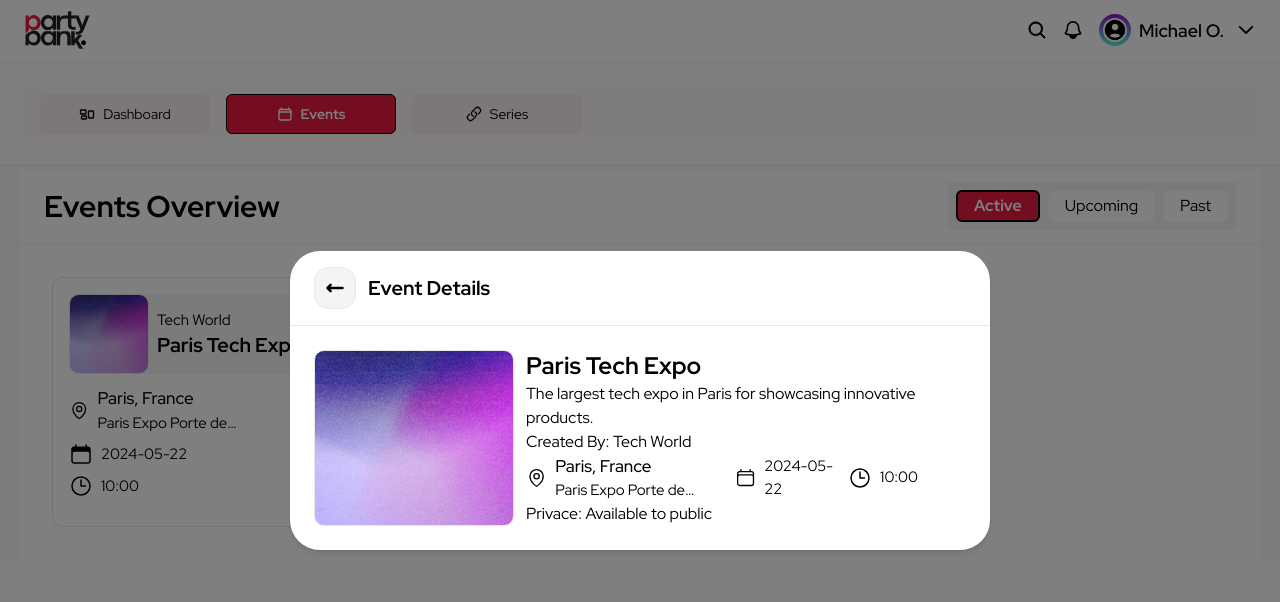
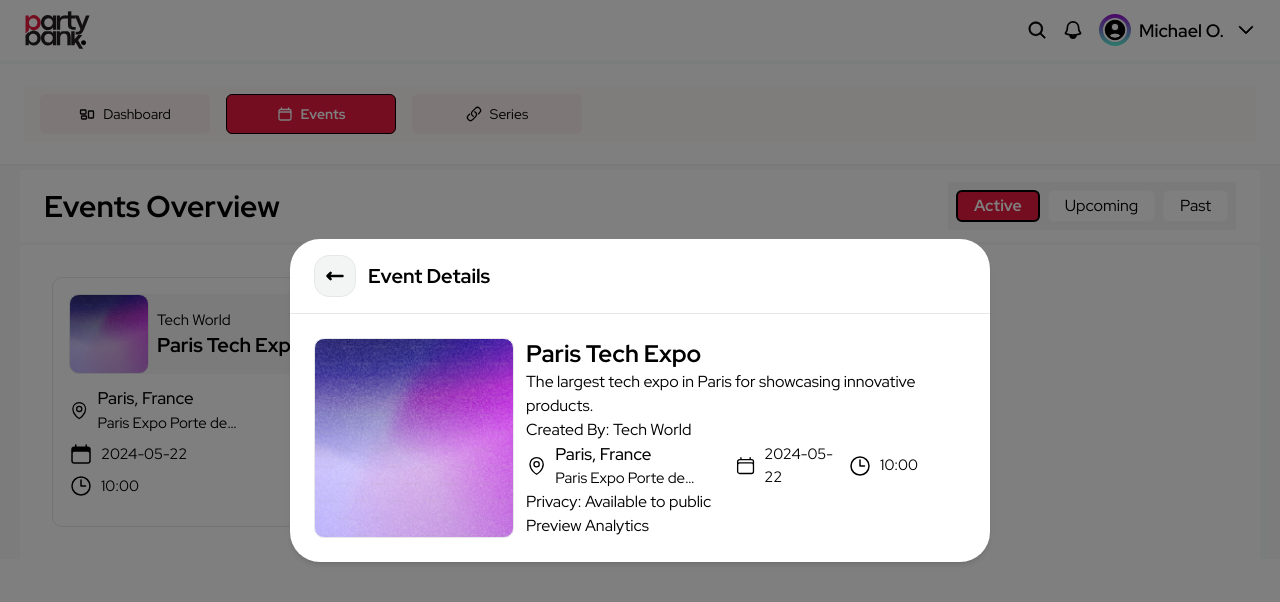
Before and after one commit to dejmartins/partybank-organizer, a Next.js app: page /dashboard/events in a window 1280 px wide. Both pictures are taken after a click on the element 190 px from the left and 402 px from the top of the page. Shown: the top 602 px of the page. Built offline with nearby package versions, Linux system fonts and the light colour scheme.

Commit message:
event-details: navigating to analytics

```diff
--- /dev/null
+++ b/app/ui/modal/event-analytics.tsx
@@ -0,0 +1,24 @@
+import { Event } from "@/app/lib/definitions";
+
+export default function EventAnalytics({ event }: { event: Event }) {
+    return (
+      <div className="p-6">
+        <h3 className="text-2xl font-bold mb-4">Event Analytics</h3>
+        <p>Total Ticket Sales: N{event.analytics.totalTicketSales}</p>
+        <p>Total Tickets Sold: {event.analytics.totalTicketsSold}</p>
+        <p>Total Validated Tickets: {event.analytics.totalValidatedTickets}</p>
+        <p>Total Cancelled Tickets: {event.analytics.totalCancelledTickets}</p>
+
+        <h4 className="mt-4 text-xl font-bold">Attendees</h4>
+        <ul>
+          {event.analytics.attendees.map((attendee) => (
+            <li key={attendee.ticketID} className="border-b py-2">
+              <p>Email: {attendee.email}</p>
+              <p>Ticket: {attendee.ticketName} (ID: {attendee.ticketID})</p>
+              <p>Purchased At: {new Date(attendee.purchasedAt).toLocaleString()}</p>
+            </li>
+          ))}
+        </ul>
+      </div>
+    );
+  }
--- a/app/ui/modal/event-details.tsx
+++ b/app/ui/modal/event-details.tsx
@@ -1,6 +1,8 @@
+import { useState } from "react";
 import { ArrowLongLeftIcon, CalendarIcon, ClockIcon, MapPinIcon } from "@heroicons/react/24/outline";
 import Modal from "./base-modal";
 import { Event } from "@/app/lib/definitions";
+import EventAnalytics from "./event-analytics";
 
 export default function EventDetailsModal({
   event,
@@ -9,17 +11,48 @@ export default function EventDetailsModal({
   event: Event;
   onClose: () => void;
 }) {
+  const [viewAnalytics, setViewAnalytics] = useState(false);
+
+  const toggleAnalyticsView = () => {
+    setViewAnalytics((prev) => !prev);
+  };
+
   return (
     <Modal isOpen={true} onClose={onClose}>
       <div>
         <div className="flex justify-between px-6 py-4 border-0 border-b">
           <div className="flex items-center gap-3">
-                <button onClick={onClose} className="border cursor-pointer bg-[#F3F5F5] px-[10px] py-[5px] rounded-[15px]">
-                    <ArrowLongLeftIcon className="w-[20px] h-[30px] stroke stroke-[3px]"/>
+            <button
+              onClick={viewAnalytics ? toggleAnalyticsView : onClose}
+              className="border cursor-pointer bg-[#F3F5F5] px-[10px] py-[5px] rounded-[15px]"
+            >
+              <ArrowLongLeftIcon className="w-[20px] h-[30px] stroke stroke-[3px]" />
             </button>
-                <h3 className="text-xl font-bold line-clamp-1">Event Details</h3>
+            <h3 className="text-xl font-bold line-clamp-1">
+              {viewAnalytics ? "Event Analytics" : "Event Details"}
+            </h3>
           </div>
         </div>
+
+        {viewAnalytics ? (
+          <EventAnalytics event={event} />
+        ) : (
+          <EventDetails event={event} toggleAnalyticsView={toggleAnalyticsView} />
+        )}
+      </div>
+    </Modal>
+  );
+}
+
+
+export function EventDetails({
+  event,
+  toggleAnalyticsView,
+}: {
+  event: Event;
+  toggleAnalyticsView: () => void;
+}) {
+  return (
     <div className="p-6 flex gap-3">
       <div className="hidden md:block">
         <div
@@ -29,6 +62,7 @@ export default function EventDetailsModal({
           }}
         ></div>
       </div>
+
       <div>
         <h3 className="text-2xl font-bold">{event.name}</h3>
         <p>{event.description}</p>
@@ -56,10 +90,15 @@ export default function EventDetailsModal({
           </div>
         </div>
 
-                <p>Privace: Available to {event.privacy}</p>
+        <p>Privacy: Available to {event.privacy}</p>
+
+        <button
+          onClick={toggleAnalyticsView}
+          className=""
+        >
+          Preview Analytics
+        </button>
       </div>
     </div>
-      </div>
-    </Modal>
   );
 }
```
Lines whose indentation alone changed are shown as unchanged.
